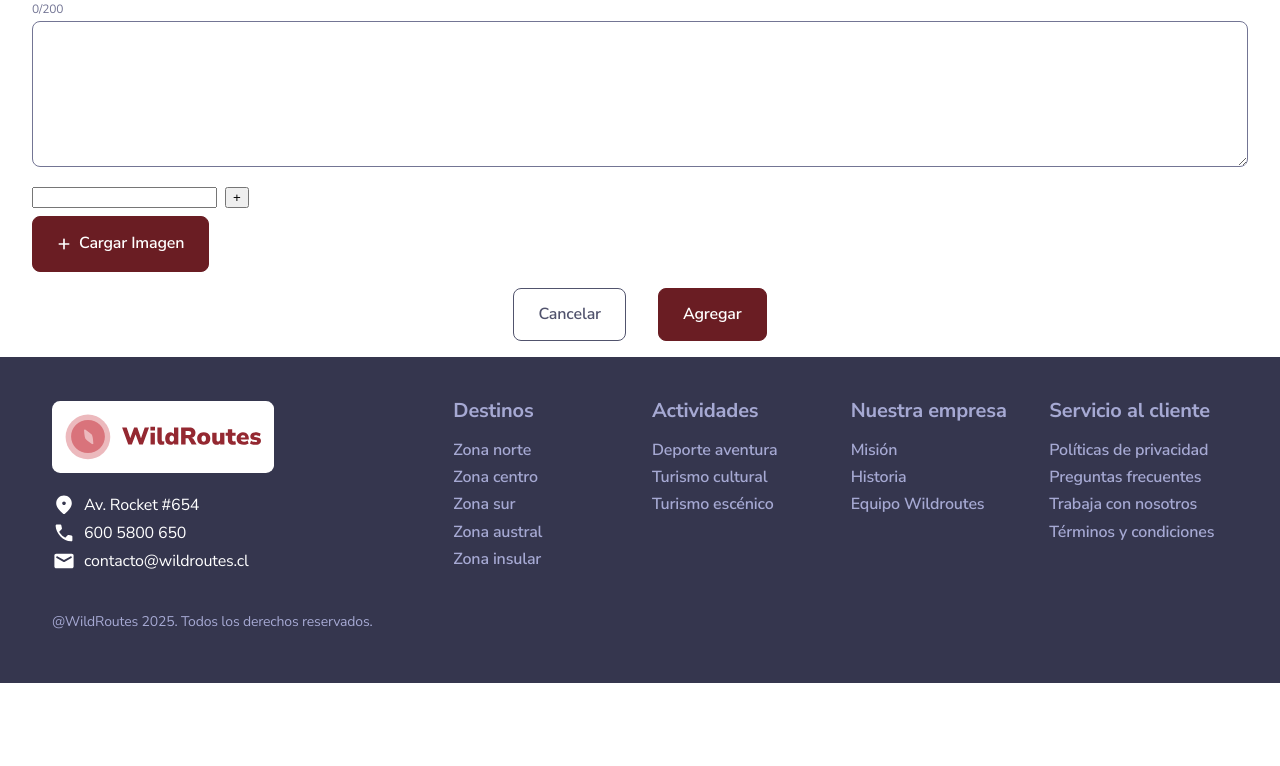
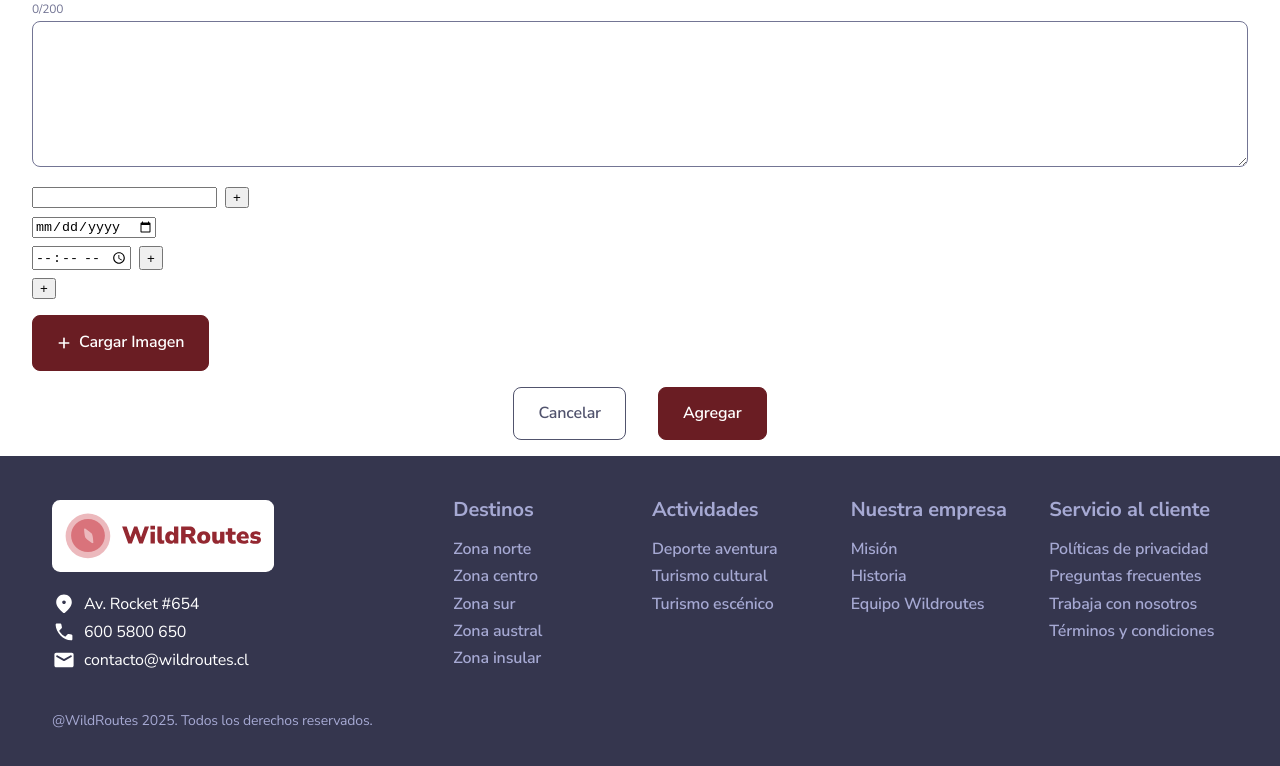
Before and after one commit to manuelcristobalescobedo/wildroutes, a React (Vite) app: page /agregar-actividad in a window 1280 px wide. Shown: the part 1809-2575 px from the top of the page. Before the commit the page ends 2492 px from the top, so only its background shows below. Built offline with nearby package versions, Linux system fonts and the light colour scheme; a web font is replaced by a local one.

Commit message:
Simplificación del dato Servicio.ts de cara a la integración de los componentes Reservas.tsx y Disponibilidad.tsx

```diff
--- a/Datos.json
+++ b/Datos.json
@@ -48,31 +48,14 @@
       "disponibilidad": [
         {
           "fecha": "2026-01-15",
-          "horarios": [
-            {
-              "hora": "09:00",
-              "cupos": 6
-            },
-            {
-              "hora": "15:00",
-              "cupos": 8
-            }
-          ]
+          "horarios": ["09:00", "15:00"]
         },
         {
           "fecha": "2026-01-16",
-          "horarios": [
-            {
-              "hora": "10:00",
-              "cupos": 5
-            },
-            {
-              "hora": "16:00",
-              "cupos": 10
-            }
-          ]
+          "horarios": ["10:00", "16:00"]
         }
-      ]
+      ],
+      "cupos": 8
     },
     {
       "id": "2a9e6d1c-8f54-4b7a-bd3a-1f0e5c9a7e42",
@@ -122,31 +105,14 @@
       "disponibilidad": [
         {
           "fecha": "2026-01-15",
-          "horarios": [
-            {
-              "hora": "09:00",
-              "cupos": 6
-            },
-            {
-              "hora": "15:00",
-              "cupos": 8
-            }
-          ]
+          "horarios": ["09:00", "15:00"]
         },
         {
           "fecha": "2026-01-16",
-          "horarios": [
-            {
-              "hora": "10:00",
-              "cupos": 5
-            },
-            {
-              "hora": "16:00",
-              "cupos": 10
-            }
-          ]
+          "horarios": ["10:00", "16:00"]
         }
-      ]
+      ],
+      "cupos": 8
     },
     {
       "id": "f4d1b8e3-9c62-4a0f-8e7b-5c3a2d1f9b64",
@@ -196,31 +162,14 @@
       "disponibilidad": [
         {
           "fecha": "2026-01-15",
-          "horarios": [
-            {
-              "hora": "09:00",
-              "cupos": 6
-            },
-            {
-              "hora": "15:00",
-              "cupos": 8
-            }
-          ]
+          "horarios": ["09:00", "15:00"]
         },
         {
           "fecha": "2026-01-16",
-          "horarios": [
-            {
-              "hora": "10:00",
-              "cupos": 5
-            },
-            {
-              "hora": "16:00",
-              "cupos": 10
-            }
-          ]
+          "horarios": ["10:00", "16:00"]
         }
-      ]
+      ],
+      "cupos": 8
     },
     {
       "id": "6e3a9c7f-1d4b-4e2a-9f85-0c8b6d5a1e73",
@@ -270,31 +219,14 @@
       "disponibilidad": [
         {
           "fecha": "2026-01-15",
-          "horarios": [
-            {
-              "hora": "09:00",
-              "cupos": 6
-            },
-            {
-              "hora": "15:00",
-              "cupos": 8
-            }
-          ]
+          "horarios": ["09:00", "15:00"]
         },
         {
           "fecha": "2026-01-16",
-          "horarios": [
-            {
-              "hora": "10:00",
-              "cupos": 5
-            },
-            {
-              "hora": "16:00",
-              "cupos": 10
-            }
-          ]
+          "horarios": ["10:00", "16:00"]
         }
-      ]
+      ],
+      "cupos": 8
     },
     {
       "id": "9a2c4e7d-5f8b-4c1e-a3d6-7b0f9e1c2a84",
@@ -344,31 +276,14 @@
       "disponibilidad": [
         {
           "fecha": "2026-01-15",
-          "horarios": [
-            {
-              "hora": "09:00",
-              "cupos": 6
-            },
-            {
-              "hora": "15:00",
-              "cupos": 8
-            }
-          ]
+          "horarios": ["09:00", "15:00"]
         },
         {
           "fecha": "2026-01-16",
-          "horarios": [
-            {
-              "hora": "10:00",
-              "cupos": 5
-            },
-            {
-              "hora": "16:00",
-              "cupos": 10
-            }
-          ]
+          "horarios": ["10:00", "16:00"]
         }
-      ]
+      ],
+      "cupos": 8
     },
     {
       "id": "1c7e5b9a-4d3f-4a8e-8c2b-6f0e1d9a7b35",
@@ -418,31 +333,14 @@
       "disponibilidad": [
         {
           "fecha": "2026-01-15",
-          "horarios": [
-            {
-              "hora": "09:00",
-              "cupos": 6
-            },
-            {
-              "hora": "15:00",
-              "cupos": 8
-            }
-          ]
+          "horarios": ["09:00", "15:00"]
         },
         {
           "fecha": "2026-01-16",
-          "horarios": [
-            {
-              "hora": "10:00",
-              "cupos": 5
-            },
-            {
-              "hora": "16:00",
-              "cupos": 10
-            }
-          ]
+          "horarios": ["10:00", "16:00"]
         }
-      ]
+      ],
+      "cupos": 8
     },
     {
       "id": "e8f3a1d6-2c9b-4f7a-9e5b-0c4d6a1b8f92",
@@ -492,31 +390,14 @@
       "disponibilidad": [
         {
           "fecha": "2026-01-15",
-          "horarios": [
-            {
-              "hora": "09:00",
-              "cupos": 6
-            },
-            {
-              "hora": "15:00",
-              "cupos": 8
-            }
-          ]
+          "horarios": ["09:00", "15:00"]
         },
         {
           "fecha": "2026-01-16",
-          "horarios": [
-            {
-              "hora": "10:00",
-              "cupos": 5
-            },
-            {
-              "hora": "16:00",
-              "cupos": 10
-            }
-          ]
+          "horarios": ["10:00", "16:00"]
         }
-      ]
+      ],
+      "cupos": 8
     },
     {
       "id": "4d6a9f1e-3b8c-4e7d-a2f5-1c0b9a8e6d47",
@@ -566,31 +447,14 @@
       "disponibilidad": [
         {
           "fecha": "2026-01-15",
-          "horarios": [
-            {
-              "hora": "09:00",
-              "cupos": 6
-            },
-            {
-              "hora": "15:00",
-              "cupos": 8
-            }
-          ]
+          "horarios": ["09:00", "15:00"]
         },
         {
           "fecha": "2026-01-16",
-          "horarios": [
-            {
-              "hora": "10:00",
-              "cupos": 5
-            },
-            {
-              "hora": "16:00",
-              "cupos": 10
-            }
-          ]
+          "horarios": ["10:00", "16:00"]
         }
-      ]
+      ],
+      "cupos": 8
     }
   ],
   "resenas": [
--- /dev/null
+++ b/src/Componentes/Componentes/Disponibilidad.tsx
@@ -0,0 +1,81 @@
+import type { Disponibilidad } from "../../Tipos/Servicio";
+
+type Props = {
+  value: Disponibilidad[];
+  onChange: (value: Disponibilidad[]) => void;
+};
+
+export default function DisponibilidadForm({ value, onChange }: Props) {
+    const agregarGrupo = () => {
+        onChange([
+        ...value,
+        { fecha: "", horarios: [""] }
+        ]);
+    };
+
+    const actualizarFecha = (i: number, fecha: string) => {
+        const copia = [...value];
+        copia[i].fecha = fecha;
+        onChange(copia);
+    };
+
+    const actualizarHorario = (grupo: number, i: number, hora: string) => {
+        const copia = [...value];
+        copia[grupo].horarios[i] = hora;
+        onChange(copia);
+    };
+
+    const agregarHorario = (grupo: number) => {
+        const copia = [...value];
+        copia[grupo].horarios.push("");
+        onChange(copia);
+    };
+
+    return (
+        <div>
+        {value.map((disp, grupoIndex) => (
+            <div key={grupoIndex} style={{ marginBottom: 16 }}>
+            {/* Fecha */}
+            <input
+                type="date"
+                value={disp.fecha}
+                onChange={(e) => actualizarFecha(grupoIndex, e.target.value)}
+            />
+
+            {/* Horarios */}
+            {disp.horarios.map((hora, horaIndex) => (
+                <div key={horaIndex} style={{ display: "flex", gap: 8, marginTop: 8 }}>
+                <input
+                    type="time"
+                    value={hora}
+                    onChange={(e) =>
+                    actualizarHorario(grupoIndex, horaIndex, e.target.value)
+                    }
+                />
+
+                {horaIndex === disp.horarios.length - 1 && (
+                    <button
+                    type="button"
+                    onClick={() => agregarHorario(grupoIndex)}
+                    >
+                    +
+                    </button>
+                )}
+                </div>
+            ))}
+
+            {/* Botón + del grupo */}
+            {grupoIndex === value.length - 1 && (
+                <button
+                type="button"
+                style={{ marginTop: 8 }}
+                onClick={agregarGrupo}
+                >
+                +
+                </button>
+            )}
+            </div>
+        ))}
+        </div>
+    );
+}
--- a/src/Componentes/Componentes/Reservas.css
+++ b/src/Componentes/Componentes/Reservas.css
@@ -16,3 +16,11 @@
     display: flex;
     flex-direction: column;
 }
+
+.Reservas > div:nth-of-type(2) > button {
+    box-sizing: border-box;
+    width: 100% !important;
+    display: flex;
+    justify-content: center;
+    align-items: center;
+}
--- a/src/Componentes/Componentes/Reservas.tsx
+++ b/src/Componentes/Componentes/Reservas.tsx
@@ -1,7 +1,10 @@
 import { useState } from "react";
 import { v4 as uuidv4 } from "uuid";
 import type { Servicio } from "../../Tipos/Servicio";
+
 import "./Reservas.css";
+import Elementos from "../Elementos/Indice";
+import Iconos from "../../Iconos/Indice";
 
 type Props = { servicio: Servicio };
 
@@ -16,34 +19,28 @@ export default function Reservas({ servicio }: Props) {
     const reservar = async () => {
         if (!fecha || !hora) return;
 
-        const reserva = { id: uuidv4(), servicio: servicio.id, fecha, hora, cupos };
+        const reserva = {
+            id: uuidv4(),
+            servicio: servicio.id,
+            fecha,
+            hora,
+            cupos,
+        };
 
         await fetch("http://localhost:3001/reservas", {
             method: "POST",
             headers: { "Content-Type": "application/json" },
-            body: JSON.stringify(reserva)
+            body: JSON.stringify(reserva),
         });
     };
 
     return (
         <section className="Reservas">
-            <select value={fecha} onChange={e => setFecha(e.target.value)}>
-                <option value="">Fecha</option>
-                {fechas.map(f => (
-                    <option key={f.fecha} value={f.fecha}>{f.fecha}</option>
-                ))}
-            </select>
+            <Elementos.EntradaSeleccion etiqueta="Fecha" nombre="fecha" valor={fecha} opciones={[ { valor: "", texto: "Selecciona fecha" }, ...fechas.map(f => ({ valor: f.fecha, texto: f.fecha })), ]} accion={e => setFecha(e.target.value)} requerido />
             <div>
-                <select value={hora} onChange={e => setHora(e.target.value)}>
-                    <option value="">Hora</option>
-                    {horarios.map(h => (
-                        <option key={h.hora} value={h.hora}>
-                            {h.hora} ({h.cupos} cupos)
-                        </option>
-                    ))}
-                </select>
-                <input type="number" min={1} value={cupos} onChange={e => setCupos(Number(e.target.value))}/>
-                <button onClick={reservar}>Agregar al carrito</button>
+                <Elementos.EntradaSeleccion etiqueta="Hora" nombre="hora" valor={hora} opciones={[ { valor: "", texto: "Selecciona hora" }, ...horarios.map(h => ({ valor: h, texto: h })), ]} accion={e => setHora(e.target.value)} requerido />
+                <Elementos.EntradaNumero nombre="cupos" etiqueta="Cupos" min={1} max={servicio.cupos} value={cupos} onChange={setCupos} />
+                <Elementos.BotonPrimario texto="Agregar al carrito" nivel="alto" accion={reservar} icono={<Iconos.Carro />} />
             </div>
         </section>
     );
--- a/src/Paginas/AgregarNuevaActividad.tsx
+++ b/src/Paginas/AgregarNuevaActividad.tsx
@@ -7,6 +7,8 @@ import Anadir from "../Iconos/Anadir";
 import { useNavigate } from "react-router-dom";
 import Iconos from "../Iconos/Indice";
 import {v4 as uuidv4} from "uuid";
+import DisponibilidadForm from "../Componentes/Componentes/Disponibilidad";
+import type { Disponibilidad } from "../Tipos/Servicio";
 
 export default function AgregarNuevaActividad() {
     const navigate = useNavigate();
@@ -36,6 +38,10 @@ export default function AgregarNuevaActividad() {
 };
 
     const [incluye, setIncluye] = useState<string[]>([""]);
+
+    const [disponibilidad, setDisponibilidad] = useState<Disponibilidad[]>([
+        { fecha: "", horarios: [""] }
+    ]);
 
     return(
         <>
@@ -98,6 +104,7 @@ export default function AgregarNuevaActividad() {
 
                         <Elementos.EntradaLista value={incluye} onChange={setIncluye} />
 
+                        <DisponibilidadForm value={disponibilidad} onChange={setDisponibilidad} />
 
                         <section>
                             <BotonPrimario texto="Cargar Imagen" icono={<Anadir />} nivel="alto"/>
```
Also changed, not shown: src/Tipos/Servicio.ts (+2 -6 lines).
